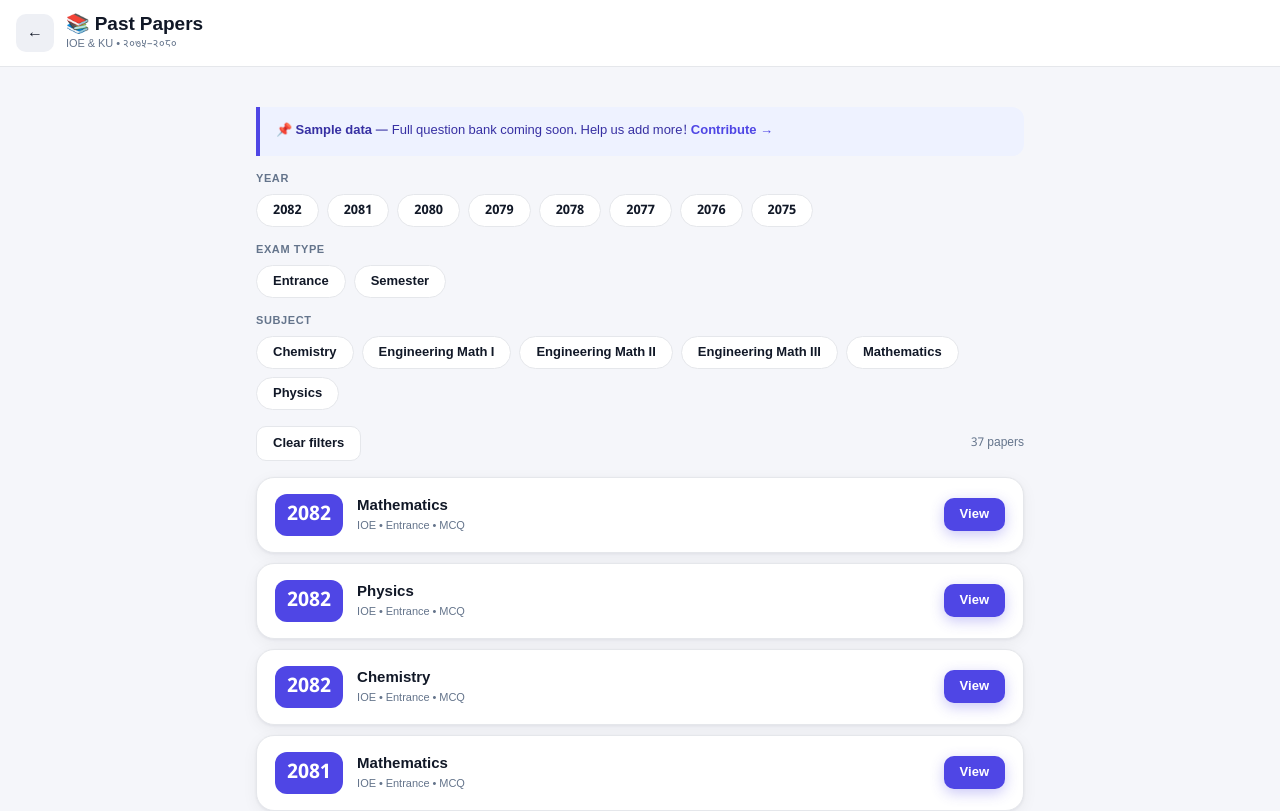
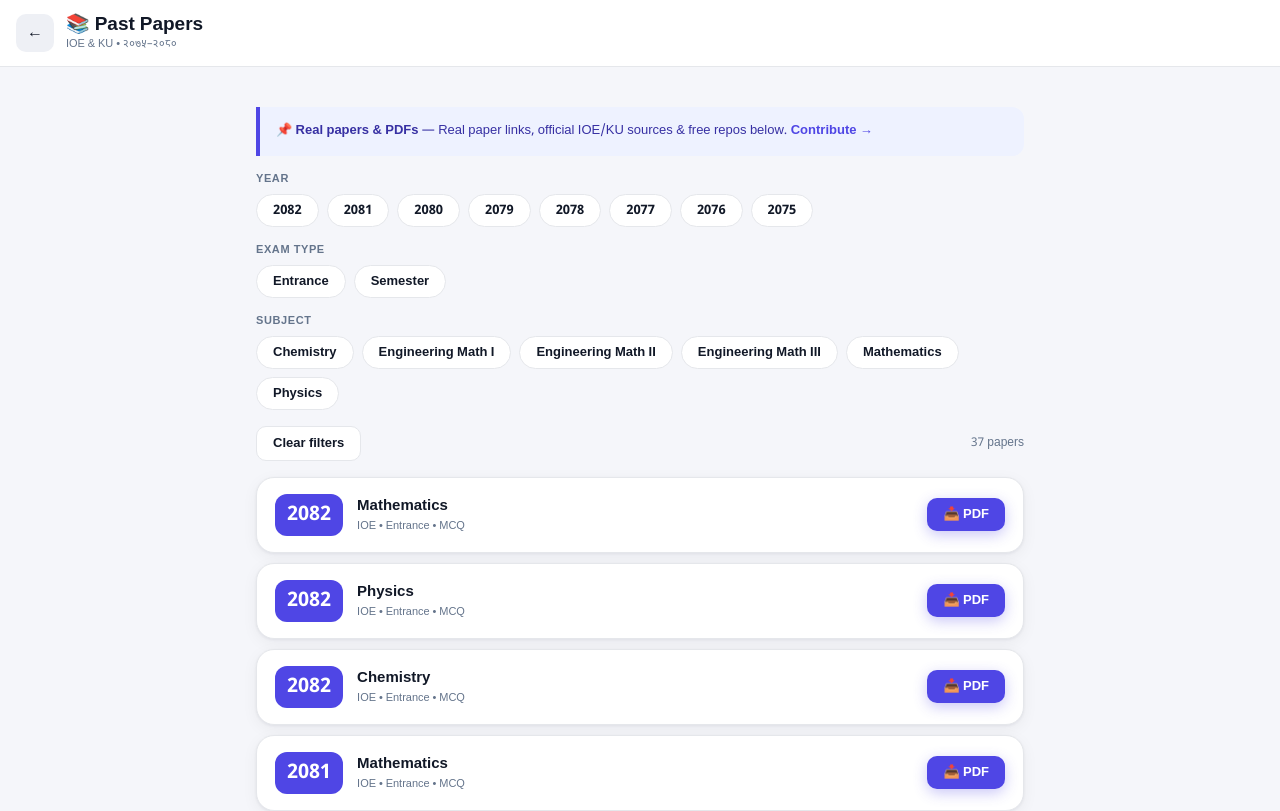
Before and after one commit to harmless-beep/bato, a Next.js app: page /past-papers in a window 1280 px wide. Shown: the top 811 px of the page. Built offline with nearby package versions, Linux system fonts and the light colour scheme.

Commit message:
add real PDF/download links + Resources section to past-papers

```diff
--- a/app/past-papers/page.tsx
+++ b/app/past-papers/page.tsx
@@ -13,6 +13,21 @@ interface PastPaper {
   subject: string
   subjectNp: string
   type: 'MCQ' | 'Full'
+  pdfUrl?: string
+}
+
+// Direct download / source links for official papers
+const sources: Record<string, string> = {
+  ioe_entrance: 'https://peadigitals.com/pages/question',
+  ioe_cutoff_2082: 'https://pea.edu.np/content/uploads/2026/06/IOE-Cutoff-Rank-2082.pdf',
+  ioe_pulchowk_lists: 'https://pcampus.edu.np',
+  ioe_thc_lists: 'https://thc.tu.edu.np',
+  ioe_wrc_lists: 'https://ioepas.edu.np',
+  ioe_erc_lists: 'https://ioepc.edu.np',
+  ku_syllabus: 'https://apply.ku.edu.np/syllabi/2026/Test_Syllabus_2026.pdf',
+  ku_papers: 'https://exam.ku.edu.np',
+  paper_guides: 'https://paperguides.org',
+  en_nepal: 'https://engineeringnepal.com.np/p/old-questions.html',
 }
 
 const papers: PastPaper[] = [
@@ -87,9 +102,10 @@ export default function PastPapers() {
 
       <div className="page-content">
         <div className="info-box">
-          📌 <strong>{isNe ? 'Sample data' : 'Sample data'}</strong> — {isNe
-            ? 'पूरा question bank चाँडै आउँदैछ। GitHub मा योगदान गर्नुहोस्!'
-            : 'Full question bank coming soon. Help us add more!'} <a href="https://github.com" style={{ color: 'var(--primary)', fontWeight: 700, whiteSpace: 'nowrap' }}>Contribute →</a>
+          📌 <strong>Real papers &amp; PDFs</strong> — {isNe
+            ? 'official sources + free repositories को links तल Resources मा छन्।'
+            : 'Real paper links, official IOE/KU sources & free repos below.'}{' '}
+          <a href="https://github.com/harmless-beep/bato" target="_blank" rel="noopener noreferrer" style={{ color: 'var(--primary)', fontWeight: 700, whiteSpace: 'nowrap' }}>Contribute →</a>
         </div>
 
         {/* Filters */}
@@ -153,16 +169,70 @@ export default function PastPapers() {
                   {p.university} • {p.exam}{p.semester ? ` Sem ${p.semester}` : ''} • {p.type}
                 </div>
               </div>
-              <button
+              <a
+                href={p.university === 'IOE' ? sources.ioe_entrance : sources.ku_papers}
+                target="_blank"
+                rel="noopener noreferrer"
                 className="btn btn-primary btn-sm"
-                onClick={() => alert(isNe ? 'Full question bank coming soon! Help us add questions → github.com' : 'Full question bank coming soon! Help us add questions → github.com')}
+                style={{ textDecoration: 'none', display: 'inline-block' }}
               >
-                {isNe ? 'हेर्नुहोस्' : 'View'}
-              </button>
+                📥 PDF
+              </a>
             </div>
           ))
         )}
       </div>
+
+      {/* Resources */}
+      <div className="section-header" style={{ marginTop: 32 }}>
+        <div className="section-title">📎 {isNe ? 'Official Resources & Downloads' : 'Official Resources & Downloads'}</div>
+        <div className="section-sub">{isNe ? 'verified sources, free, updated' : 'verified sources, free, updated'}</div>
+      </div>
+
+      <div style={{ display: 'grid', gridTemplateColumns: 'repeat(auto-fill, minmax(260px, 1fr))', gap: 12 }}>
+        <a href={sources.ioe_cutoff_2082} target="_blank" rel="noopener noreferrer" className="paper-card" style={{ textDecoration: 'none', display: 'flex', gap: 12, alignItems: 'center' }}>
+          <span style={{ fontSize: 28 }}>📊</span>
+          <div>
+            <div style={{ fontWeight: 700, color: 'var(--text)', fontSize: 14 }}>IOE Cutoff Ranks 2082</div>
+            <div style={{ color: 'var(--muted)', fontSize: 12 }}>PEA • all campuses • PDF</div>
+          </div>
+        </a>
+        <a href={sources.paper_guides} target="_blank" rel="noopener noreferrer" className="paper-card" style={{ textDecoration: 'none', display: 'flex', gap: 12, alignItems: 'center' }}>
+          <span style={{ fontSize: 28 }}>📚</span>
+          <div>
+            <div style={{ fontWeight: 700, color: 'var(--text)', fontSize: 14 }}>PaperGuides — KU & A Level</div>
+            <div style={{ color: 'var(--muted)', fontSize: 12 }}>Free past papers + notes • paperguides.org</div>
+          </div>
+        </a>
+        <a href={sources.ioe_entrance} target="_blank" rel="noopener noreferrer" className="paper-card" style={{ textDecoration: 'none', display: 'flex', gap: 12, alignItems: 'center' }}>
+          <span style={{ fontSize: 28 }}>📝</span>
+          <div>
+            <div style={{ fontWeight: 700, color: 'var(--text)', fontSize: 14 }}>IOE Past Questions</div>
+            <div style={{ color: 'var(--muted)', fontSize: 12 }}>PEA Digital • model questions • Free</div>
+          </div>
+        </a>
+        <a href={sources.ku_syllabus} target="_blank" rel="noopener noreferrer" className="paper-card" style={{ textDecoration: 'none', display: 'flex', gap: 12, alignItems: 'center' }}>
+          <span style={{ fontSize: 28 }}>🗺️</span>
+          <div>
+            <div style={{ fontWeight: 700, color: 'var(--text)', fontSize: 14 }}>KU KUCAT Syllabus 2026</div>
+            <div style={{ color: 'var(--muted)', fontSize: 12 }}>PCM/PCB topics • Official PDF</div>
+          </div>
+        </a>
+        <a href={sources.en_nepal} target="_blank" rel="noopener noreferrer" className="paper-card" style={{ textDecoration: 'none', display: 'flex', gap: 12, alignItems: 'center' }}>
+          <span style={{ fontSize: 28 }}>🏛️</span>
+          <div>
+            <div style={{ fontWeight: 700, color: 'var(--text)', fontSize: 14 }}>Engineering Nepal</div>
+            <div style={{ color: 'var(--muted)', fontSize: 12 }}>IOE, KU, PoU, PU papers • Free</div>
+          </div>
+        </a>
+        <a href="https://ioe-entrance.bibeksubedi0001.com.np" target="_blank" rel="noopener noreferrer" className="paper-card" style={{ textDecoration: 'none', display: 'flex', gap: 12, alignItems: 'center' }}>
+          <span style={{ fontSize: 28 }}>🎯</span>
+          <div>
+            <div style={{ fontWeight: 700, color: 'var(--text)', fontSize: 14 }}>IOE Cutoff Tracker</div>
+            <div style={{ color: 'var(--muted)', fontSize: 12 }}>2080-2082 data • by Bibek Subedi</div>
+          </div>
+        </a>
+      </div>
     </div>
   )
 }
```
